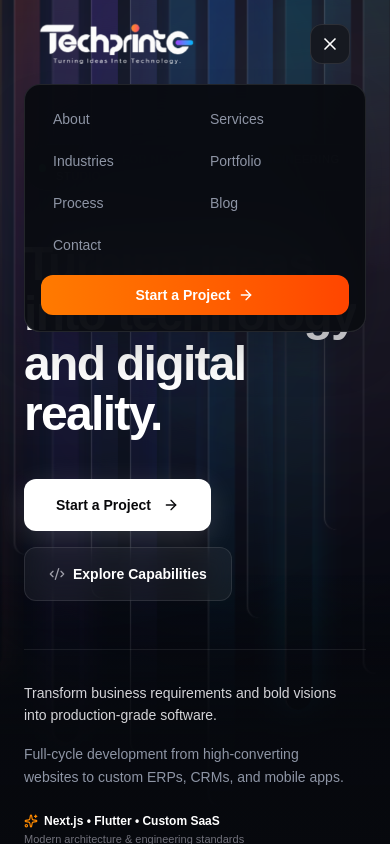
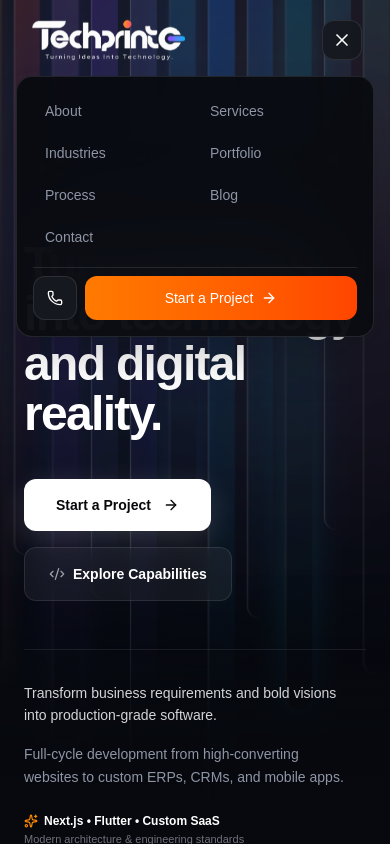
Before and after one commit to VASANTHARAJB/techprinto, a Next.js app: page / in a window 390 px wide. Both pictures are taken after a click on the button "Toggle Menu". Shown: the top 844 px of the page. Built offline with nearby package versions, Linux system fonts and the light colour scheme.

Commit message:
nav bar correction

```diff
--- a/components/layout/navbar.tsx
+++ b/components/layout/navbar.tsx
@@ -1,7 +1,7 @@
 // components/layout/navbar.tsx
 "use client";
 
-import React, { useState, useEffect } from "react";
+import React, { useState, useEffect, useRef } from "react";
 import Link from "next/link";
 import { usePathname } from "next/navigation";
 import { motion, AnimatePresence } from "framer-motion";
@@ -22,8 +22,8 @@ export function Navbar() {
   const pathname = usePathname();
   const [mobileMenuOpen, setMobileMenuOpen] = useState(false);
   const [isVisible, setIsVisible] = useState(true);
-  const [lastScrollY, setLastScrollY] = useState(0);
   const [isScrolled, setIsScrolled] = useState(false);
+  const lastScrollY = useRef(0);
 
   useEffect(() => {
     const handleScroll = () => {
@@ -31,18 +31,18 @@ export function Navbar() {
 
       setIsScrolled(currentScrollY > 40);
 
-      if (currentScrollY > lastScrollY && currentScrollY > 120) {
+      if (currentScrollY > lastScrollY.current && currentScrollY > 120) {
         setIsVisible(false);
       } else {
         setIsVisible(true);
       }
 
-      setLastScrollY(currentScrollY);
+      lastScrollY.current = currentScrollY;
     };
 
     window.addEventListener("scroll", handleScroll, { passive: true });
     return () => window.removeEventListener("scroll", handleScroll);
-  }, [lastScrollY]);
+  }, []);
 
   const openModal = () => {
     window.dispatchEvent(new CustomEvent("open-project-modal"));
@@ -50,7 +50,7 @@ export function Navbar() {
 
   return (
     <header
-      className={`fixed top-0 inset-x-0 z-50 pt-4 pb-2 px-6 md:px-10 transition-all duration-300 pointer-events-none ${
+      className={`fixed top-0 inset-x-0 z-50 pt-3 pb-2 px-4 sm:px-6 md:px-10 transition-transform duration-300 pointer-events-none ${
         isVisible ? "translate-y-0" : "-translate-y-24"
       }`}
     >
@@ -61,12 +61,12 @@ export function Navbar() {
             : "bg-transparent border-transparent"
         }`}
       >
-        {/* BrandLogo handles its own Link internally */}
+        {/* BrandLogo */}
         <div className="flex items-center pl-2">
           <BrandLogo />
         </div>
 
-        {/* Center Nav Pills */}
+        {/* Center Nav Pills (Desktop) */}
         <nav className="hidden lg:flex items-center">
           <div className="flex items-center p-1 rounded-full bg-[#0B0D13]/90 backdrop-blur-xl border border-white/[0.12] shadow-lg">
             {NAV_LINKS.map((link) => {
@@ -100,10 +100,10 @@ export function Navbar() {
           </div>
         </nav>
 
-        {/* Action Controls */}
+        {/* Action Controls (Desktop/Tablet) */}
         <div className="hidden sm:flex items-center gap-2.5 pr-2">
           <a
-            href="tel:+910000000000"
+            href="tel:+919789501854"
             aria-label="Call Studio"
             className="w-10 h-10 rounded-[14px] bg-[#16181F]/90 hover:bg-[#20232D] backdrop-blur-xl border border-white/10 flex items-center justify-center text-zinc-300 hover:text-white transition-transform active:scale-95 shadow-md"
           >
@@ -119,25 +119,26 @@ export function Navbar() {
           </button>
         </div>
 
-        {/* Mobile Toggle */}
-        <div className="flex lg:hidden items-center pr-2">
+        {/* Mobile Toggle Button */}
+        <div className="flex lg:hidden items-center pr-1">
           <button
             onClick={() => setMobileMenuOpen(!mobileMenuOpen)}
-            className="w-10 h-10 rounded-[12px] bg-[#16181F]/90 backdrop-blur-xl border border-white/10 flex items-center justify-center text-white"
+            aria-label="Toggle Menu"
+            className="w-10 h-10 rounded-[12px] bg-[#16181F]/90 backdrop-blur-xl border border-white/10 flex items-center justify-center text-white active:scale-95 transition-transform"
           >
             {mobileMenuOpen ? <X className="w-5 h-5" /> : <Menu className="w-5 h-5" />}
           </button>
         </div>
       </div>
 
-      {/* Mobile Menu */}
+      {/* Mobile Dropdown Menu */}
       <AnimatePresence>
         {mobileMenuOpen && (
           <motion.div
             initial={{ opacity: 0, y: -10 }}
             animate={{ opacity: 1, y: 0 }}
             exit={{ opacity: 0, y: -10 }}
-            className="lg:hidden mt-3 max-w-sm mx-auto p-4 rounded-2xl bg-[#090B10]/95 backdrop-blur-2xl border border-white/10 shadow-2xl pointer-events-auto space-y-3"
+            className="lg:hidden mt-2 w-full max-w-sm mx-auto p-4 rounded-2xl bg-[#090B10]/95 backdrop-blur-2xl border border-white/10 shadow-2xl pointer-events-auto space-y-3"
           >
             <div className="grid grid-cols-2 gap-1.5">
               {NAV_LINKS.map((link) => (
@@ -145,22 +146,37 @@ export function Navbar() {
                   key={link.href}
                   href={link.href}
                   onClick={() => setMobileMenuOpen(false)}
-                  className="px-3 py-2 text-sm text-[#8E95A5] hover:text-white rounded-lg"
+                  className={`px-3 py-2 text-sm rounded-lg transition-colors ${
+                    pathname === link.href
+                      ? "text-white bg-white/10 font-medium"
+                      : "text-[#8E95A5] hover:text-white hover:bg-white/5"
+                  }`}
                 >
                   {link.label}
                 </Link>
               ))}
             </div>
+
+            <div className="pt-2 border-t border-white/10 flex items-center gap-2">
+              <a
+                href="tel:+919789501854"
+                className="w-11 h-11 rounded-xl bg-[#16181F] border border-white/10 flex items-center justify-center text-white shrink-0 active:scale-95"
+                aria-label="Call Now"
+              >
+                <Phone className="w-4 h-4" />
+              </a>
+
               <button
                 onClick={() => {
                   setMobileMenuOpen(false);
                   openModal();
                 }}
-              className="w-full h-10 rounded-xl bg-gradient-to-r from-[#FF7A00] to-[#FF4500] text-white font-semibold text-sm flex items-center justify-center gap-2"
+                className="flex-1 h-11 rounded-xl bg-gradient-to-r from-[#FF7A00] to-[#FF4500] text-white font-medium text-sm flex items-center justify-center gap-2 active:scale-95 transition-transform"
               >
                 <span>Start a Project</span>
                 <ArrowRight className="w-4 h-4" />
               </button>
+            </div>
           </motion.div>
         )}
       </AnimatePresence>
```
Lines whose indentation alone changed are shown as unchanged.
